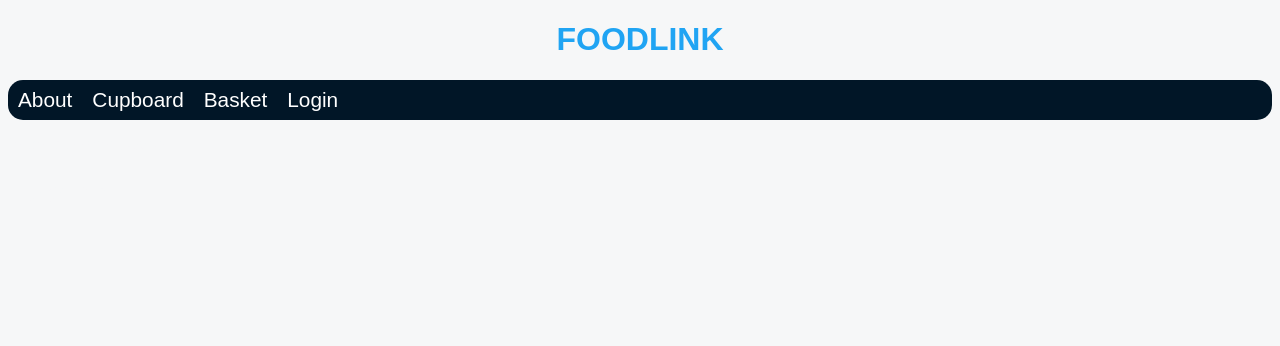
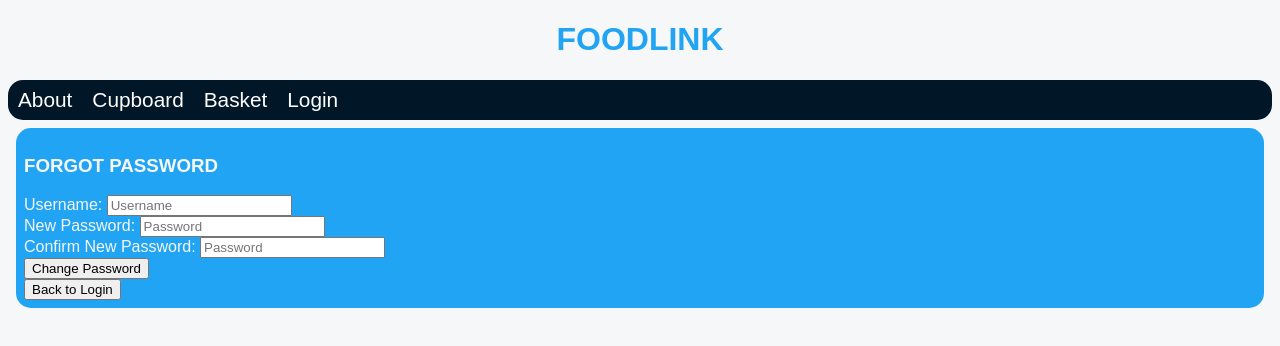
Before and after one commit to IsaacIngram/rit-swen261-u-fund-project, an Angular app in the folder ufund-ui/: page /forgot-password in a window 1280 px wide. Shown: the top 346 px of the page. Built offline with nearby package versions, Linux system fonts and the light colour scheme.

Commit message:
feat: added some functionality for the forgot password as well as made the webpage

```diff
--- a/ufund-ui/src/app/access-control.service.ts
+++ b/ufund-ui/src/app/access-control.service.ts
@@ -60,6 +60,31 @@ export class AccessControlService {
     }
   }
 
+  changePassword(username: string, newPassword: string, newPasswordCheck: string): number{
+    if(username.length > 20 || username.length < 1){
+      return 0
+    }else if(newPassword.length > 20 || newPassword.length < 1){
+      return 1
+    }else if(newPassword != newPasswordCheck){
+      return 2
+    }else{
+      this.newUser.username = username
+      this.newUser.password = newPassword
+      this.loginService.changePassword(this.newUser).subscribe(newUser => this.returnedUser = newUser )
+      if(this.returnedUser.username == ""){
+        return 1
+      }
+      if(newPassword != this.returnedUser.password){
+        return 1
+      }else{
+        this.setUser(username)
+        return 2
+      }
+    }
+
+    return 4
+  }
+
   logout(): void{
     this.setUser("")
   }
--- a/ufund-ui/src/app/forgot-password/forgot-password.component.html
+++ b/ufund-ui/src/app/forgot-password/forgot-password.component.html
@@ -1 +1,25 @@
-<p>forgot-password works!</p>
+<div class="bubbleBlue">
+    <h3>FORGOT PASSWORD</h3>
+    <div class="passwordFields">
+      Username: <input #username type="text" placeholder="Username"><br>
+      New Password: <input #password type="text" placeholder="Password"><br>
+      Confirm New Password: <input #checkPassword type="text" placeholder="Password"><br>
+    </div>
+    <div *ngIf="charErrorVisible"  style="color:red">
+        Username must be between 1 and 20 characters
+    </div>
+    <div *ngIf="passwordCharErrorVisible"  style="color:red">
+        Password must be between 1 and 20 characters
+    </div>
+    <div *ngIf="passwordDontMatch"  style="color:red">
+        Passwords do not match
+    </div>
+    <div *ngIf="usernameNotInUse"  style="color:red">
+        The username you entered is not in use
+    </div>
+
+    <button type="button" class="changePasswordButton" (click) = "changePassword(username, password, checkPassword)">Change Password</button> <br>
+
+    <button type="button" routerLink="/login">Back to Login</button>
+
+  </div>
--- a/ufund-ui/src/app/forgot-password/forgot-password.component.ts
+++ b/ufund-ui/src/app/forgot-password/forgot-password.component.ts
@@ -1,4 +1,5 @@
-import { Component } from '@angular/core';
+import { Component, inject } from '@angular/core';
+import { AccessControlService } from '../access-control.service';
 
 @Component({
   selector: 'app-forgot-password',
@@ -6,5 +7,41 @@ import { Component } from '@angular/core';
   styleUrl: './forgot-password.component.css'
 })
 export class ForgotPasswordComponent {
+  authService = inject(AccessControlService)
 
+  charErrorVisible: boolean = false
+  passwordCharErrorVisible: boolean = false
+  passwordDontMatch: boolean = false
+  usernameNotInUse: boolean = false
+
+  returncode = 0
+
+  constructor(){
+
+  }
+
+  changePassword(username: HTMLInputElement, password: HTMLInputElement, checkPassword: HTMLInputElement) {
+    this.returncode = this.authService.changePassword(username.value, password.value, checkPassword.value)
+    if(this.returncode == 0){
+      this.charErrorVisible = true
+      this.passwordCharErrorVisible = false
+      this.passwordDontMatch = false
+      this.usernameNotInUse = false
+    }else if(this.returncode == 1){
+      this.charErrorVisible = false
+      this.passwordCharErrorVisible = true
+      this.passwordDontMatch = false
+      this.usernameNotInUse = false
+    }else if(this.returncode == 2){
+      this.charErrorVisible = false
+      this.passwordCharErrorVisible = false
+      this.passwordDontMatch = true
+      this.usernameNotInUse = false
+    }else if(this.returncode == 3){
+      this.charErrorVisible = false
+      this.passwordCharErrorVisible = false
+      this.passwordDontMatch = false
+      this.usernameNotInUse = true
+    }
+  }
 }
```
